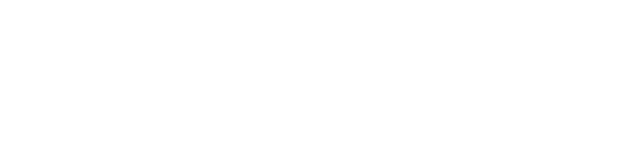
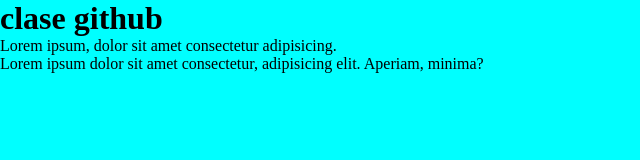
Before and after one commit to WinnieDobbie/camada16750, a plain HTML site: page index.html in a window 1280 px wide. Shown: the whole page, without its empty margins (0-640 px from the left). Drawn offline with Linux system fonts and the light colour scheme.

Commit message:
added a paragph c estilos

```diff
--- a/estilos.css
+++ b/estilos.css
@@ -0,0 +1,10 @@
+*{
+    margin: 0;
+    padding: 0;
+}
+
+body{
+    background-color: aqua;
+}
+h1{
+    color:black}
--- a/index.html
+++ b/index.html
@@ -4,9 +4,12 @@
     <meta charset="UTF-8">
     <meta http-equiv="X-UA-Compatible" content="IE=edge">
     <meta name="viewport" content="width=device-width, initial-scale=1.0">
+    <link rel="stylesheet" href="estilos.css">
     <title>Document</title>
 </head>
 <body>
-
+    <h1>clase github</h1>
+    <p>Lorem ipsum, dolor sit amet consectetur adipisicing.</p>
+    <p>Lorem ipsum dolor sit amet consectetur, adipisicing elit. Aperiam, minima?</p>
 </body>
 </html>
```
